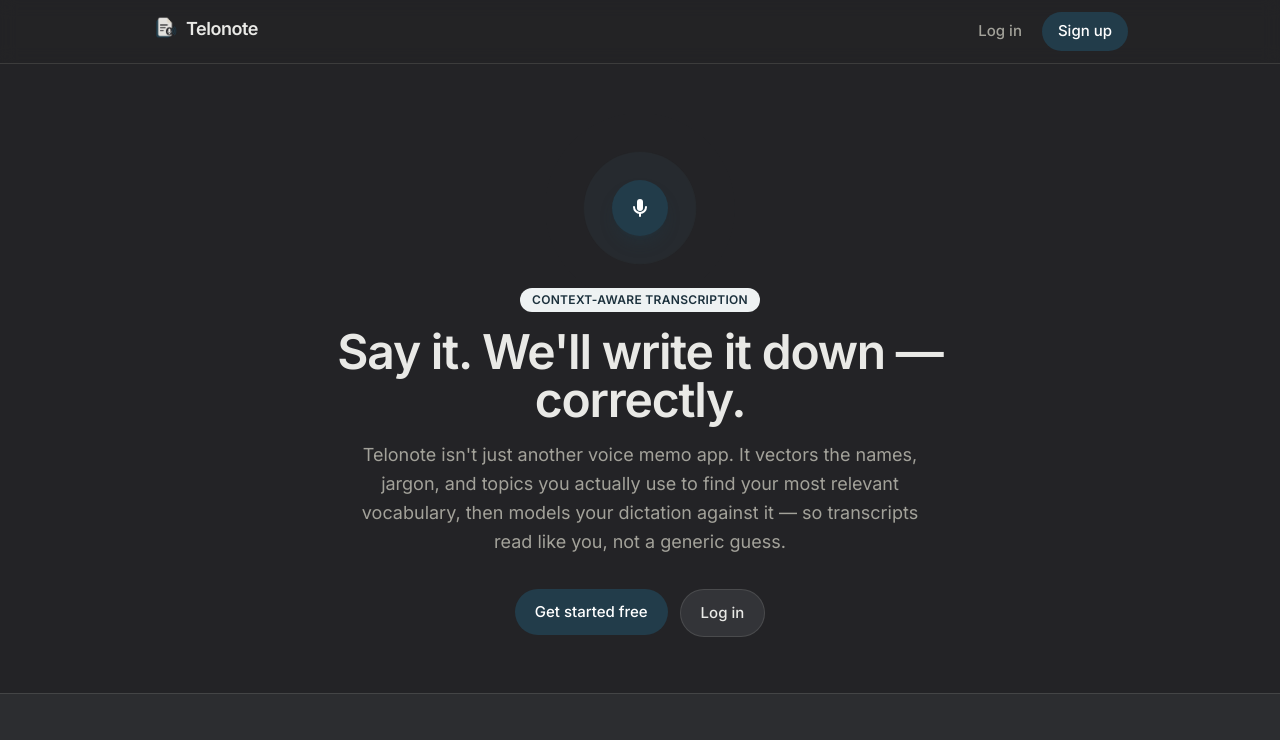
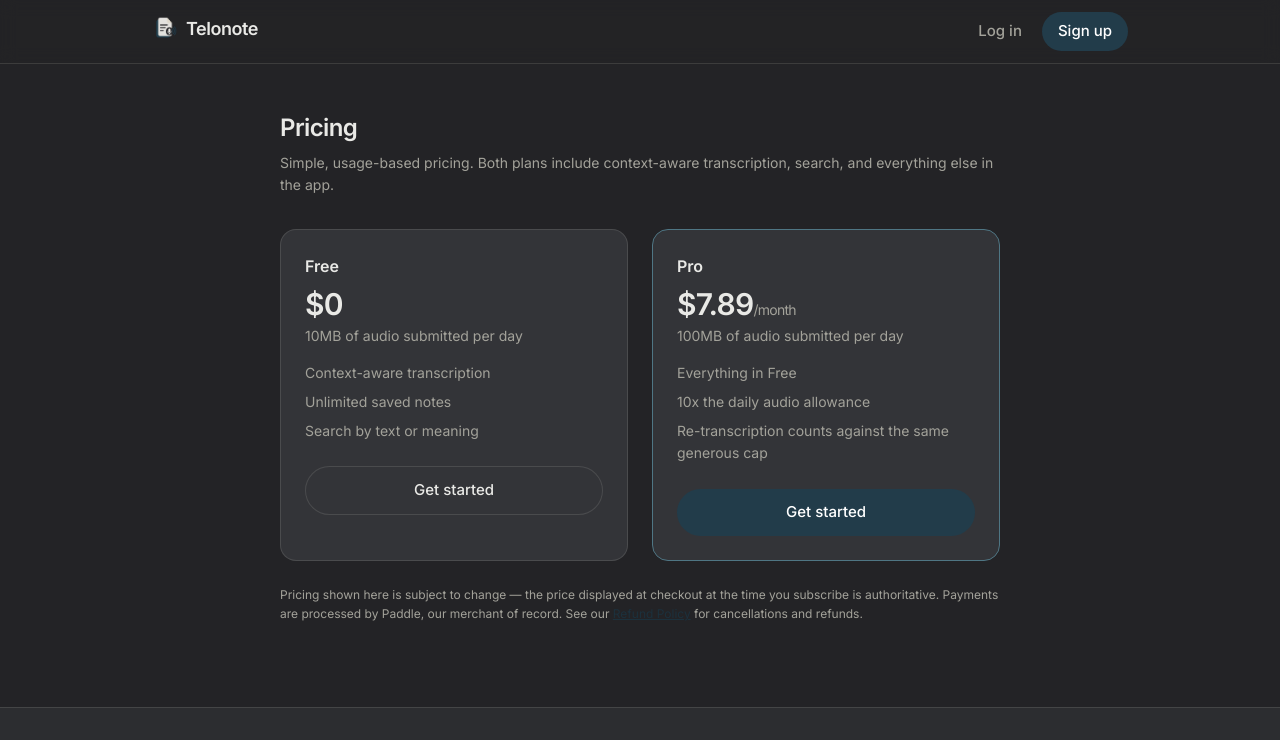
Before and after one commit to slyder219/telonote_frontend, a React (Vite) app: page /pricing in a window 1280 px wide. Before the commit this address led to /. Shown: the top 740 px of the page. Built offline with nearby package versions, Linux system fonts and the light colour scheme; no server answers.

Commit message:
pricing page

```diff
--- a/src/App.tsx
+++ b/src/App.tsx
@@ -9,6 +9,7 @@
 import Signup from './pages/Signup'
 import Dashboard from './pages/Dashboard'
 import ContextPage from './pages/ContextPage'
+import Pricing from './pages/Pricing'
 import Terms from './pages/Terms'
 import Privacy from './pages/Privacy'
 import Refunds from './pages/Refunds'
@@ -20,6 +21,7 @@
       <main className="flex-1">
         <Routes>
           <Route path="/" element={<Landing />} />
+          <Route path="/pricing" element={<Pricing />} />
           <Route path="/terms" element={<Terms />} />
           <Route path="/privacy" element={<Privacy />} />
           <Route path="/refunds" element={<Refunds />} />
--- a/src/components/Footer.tsx
+++ b/src/components/Footer.tsx
@@ -7,6 +7,9 @@
       <div className="mx-auto flex max-w-5xl flex-col items-center gap-4 px-6 py-8 text-sm text-ink-soft sm:flex-row sm:justify-between">
         <Logo />
         <nav className="flex flex-wrap items-center justify-center gap-x-5 gap-y-2">
+          <Link to="/pricing" className="hover:text-ink">
+            Pricing
+          </Link>
           <Link to="/terms" className="hover:text-ink">
             Terms of Service
           </Link>
--- /dev/null
+++ b/src/pages/Pricing.tsx
@@ -0,0 +1,62 @@
+import { Link } from 'react-router-dom'
+import { usePageMeta } from '../hooks/usePageMeta'
+import Button from '../components/Button'
+
+export default function Pricing() {
+  usePageMeta('Pricing — Telonote')
+
+  return (
+    <div className="mx-auto max-w-3xl px-6 py-12 sm:px-6">
+      <h1 className="text-2xl font-semibold tracking-tight text-ink">Pricing</h1>
+      <p className="mt-2 text-sm leading-relaxed text-ink-soft">
+        Simple, usage-based pricing. Both plans include context-aware transcription, search, and everything else in
+        the app.
+      </p>
+
+      <div className="mt-8 grid grid-cols-1 gap-6 sm:grid-cols-2">
+        <div className="rounded-2xl border border-border bg-surface p-6">
+          <h2 className="text-base font-semibold text-ink">Free</h2>
+          <p className="mt-2 text-3xl font-semibold tracking-tight text-ink">$0</p>
+          <p className="mt-1 text-sm text-ink-soft">10MB of audio submitted per day</p>
+          <ul className="mt-4 space-y-1.5 text-sm leading-relaxed text-ink-soft">
+            <li>Context-aware transcription</li>
+            <li>Unlimited saved notes</li>
+            <li>Search by text or meaning</li>
+          </ul>
+          <Link to="/signup" className="mt-6 block">
+            <Button variant="secondary" fullWidth>
+              Get started
+            </Button>
+          </Link>
+        </div>
+
+        <div className="rounded-2xl border border-brand-400 bg-surface p-6">
+          <h2 className="text-base font-semibold text-ink">Pro</h2>
+          <p className="mt-2 text-3xl font-semibold tracking-tight text-ink">
+            $7.89<span className="text-sm font-normal text-ink-soft">/month</span>
+          </p>
+          <p className="mt-1 text-sm text-ink-soft">100MB of audio submitted per day</p>
+          <ul className="mt-4 space-y-1.5 text-sm leading-relaxed text-ink-soft">
+            <li>Everything in Free</li>
+            <li>10x the daily audio allowance</li>
+            <li>Re-transcription counts against the same generous cap</li>
+          </ul>
+          <Link to="/signup" className="mt-6 block">
+            <Button variant="primary" fullWidth>
+              Get started
+            </Button>
+          </Link>
+        </div>
+      </div>
+
+      <p className="mt-6 text-xs leading-relaxed text-ink-soft">
+        Pricing shown here is subject to change — the price displayed at checkout at the time you subscribe is
+        authoritative. Payments are processed by Paddle, our merchant of record. See our{' '}
+        <Link to="/refunds" className="text-brand-600 underline">
+          Refund Policy
+        </Link>{' '}
+        for cancellations and refunds.
+      </p>
+    </div>
+  )
+}
```
Also changed, not shown: 1 other file (tests, documents, lock files or other folders).
